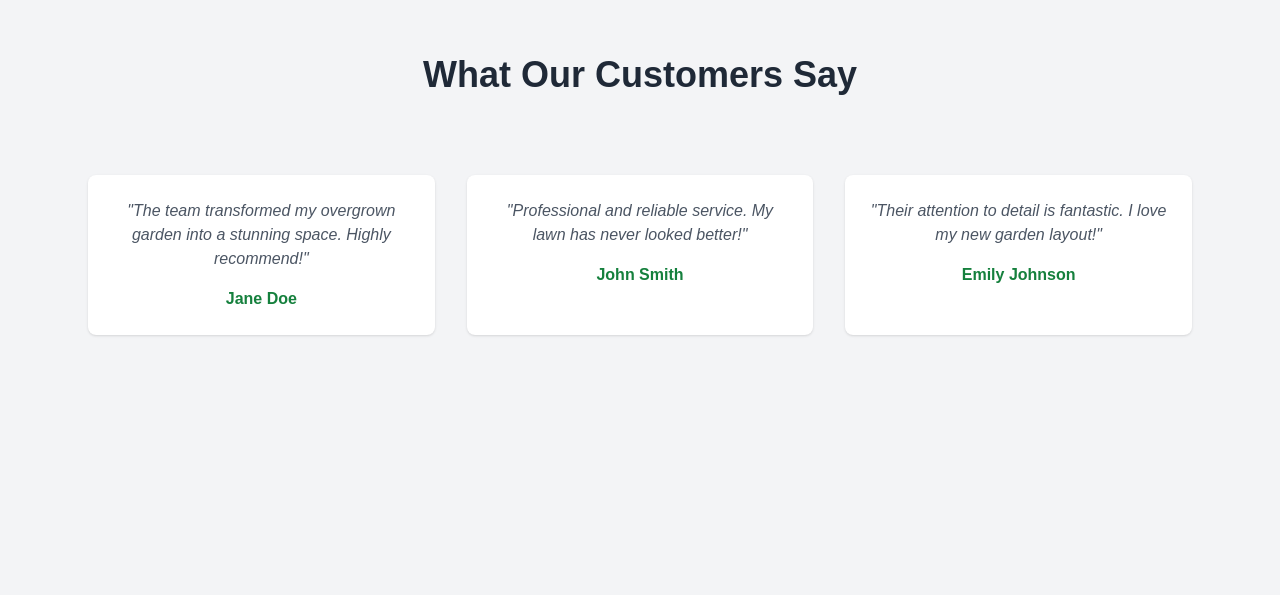
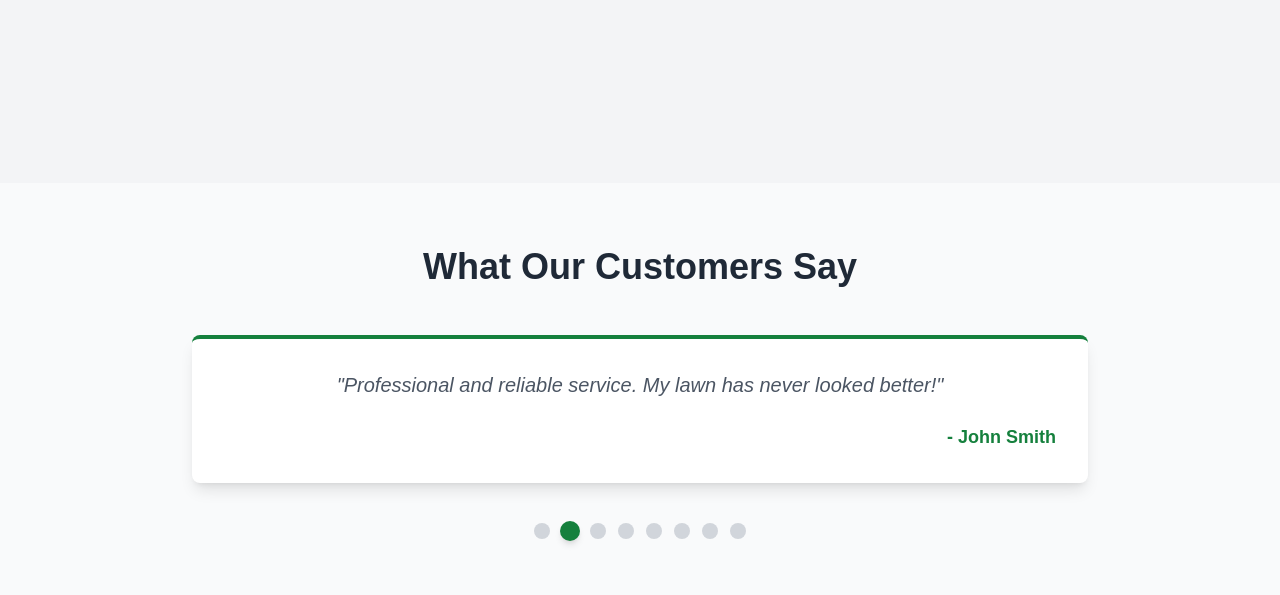
Before and after one commit to Conor-Hamilton/Nextjs, a Next.js app: page / in a window 1280 px wide. Shown: the part 1845-2440 px from the top of the page. Built offline with nearby package versions, Linux system fonts and the light colour scheme.

Commit message:
added carousel for reviews section. WIP

```diff
--- /dev/null
+++ b/app/components/Carousel.tsx
@@ -0,0 +1,107 @@
+"use client";
+
+import { useState, useEffect } from "react";
+
+export default function Carousel() {
+  const testimonials = [
+    {
+      quote:
+        "The team transformed my overgrown garden into a stunning space. Highly recommend!",
+      name: "Jane Doe",
+    },
+    {
+      quote:
+        "Professional and reliable service. My lawn has never looked better!",
+      name: "John Smith",
+    },
+    {
+      quote:
+        "Their attention to detail is fantastic. I love my new garden layout!",
+      name: "Emily Johnson",
+    },
+    {
+      quote:
+        "Their attention to detail is fantastic. I love my new garden layout!",
+      name: "Emily Johnson",
+    },
+    {
+      quote:
+        "Their attention to detail is fantastic. I love my new garden layout!",
+      name: "Emily Johnson",
+    },
+    {
+      quote:
+        "Their attention to detail is fantastic. I love my new garden layout!",
+      name: "Emily Johnson",
+    },
+    {
+      quote:
+        "Their attention to detail is fantastic. I love my new garden layout!",
+      name: "Emily Johnson",
+    },
+    {
+      quote:
+        "Their attention to detail is fantastic. I love my new garden layout!",
+      name: "Emily Johnson",
+    },
+  ];
+
+  const [activeIndex, setActiveIndex] = useState(0);
+  const [isFading, setIsFading] = useState(false);
+
+  useEffect(() => {
+    const interval = setInterval(() => {
+      setIsFading(true);
+      setTimeout(() => {
+        setActiveIndex((prevIndex) =>
+          prevIndex === testimonials.length - 1 ? 0 : prevIndex + 1
+        );
+        setIsFading(false);
+      }, 500);
+    }, 5000);
+
+    return () => clearInterval(interval);
+  }, [testimonials.length]);
+
+  return (
+    <section className="py-16 bg-gray-50">
+      <h2 className="text-3xl md:text-4xl font-bold text-gray-800 text-center mb-12">
+        What Our Customers Say
+      </h2>
+      <div className="relative max-w-4xl mx-auto">
+        <div
+          className={`transition-opacity duration-500 ease-in-out ${
+            isFading ? "opacity-0" : "opacity-100"
+          }`}
+        >
+          <div className="bg-white border-t-4 border-green-700 rounded-lg shadow-lg p-8 mx-4 md:mx-0">
+            <p className="text-gray-600 italic text-lg md:text-xl mb-6 leading-relaxed">
+              &quot;{testimonials[activeIndex].quote}&quot;
+            </p>
+            <h3 className="text-green-700 font-bold text-right text-lg">
+              - {testimonials[activeIndex].name}
+            </h3>
+          </div>
+        </div>
+      </div>
+      <div className="flex justify-center mt-10 space-x-3">
+        {testimonials.map((_, index) => (
+          <button
+            key={index}
+            className={`w-4 h-4 rounded-full transition-all duration-300 ${
+              index === activeIndex
+                ? "bg-green-700 scale-125 shadow-md"
+                : "bg-gray-300 hover:bg-green-400"
+            }`}
+            onClick={() => {
+              setActiveIndex(index);
+              setIsFading(true);
+              setTimeout(() => setIsFading(false), 500);
+            }}
+            aria-label={`Slide ${index + 1}`}
+          ></button>
+        ))}
+      </div>
+    </section>
+  );
+}
--- a/app/page.tsx
+++ b/app/page.tsx
@@ -1,5 +1,6 @@
 import Image from "next/image";
 import ContactForm from "./components/ContactForm";
+import Carousel from "./components/Carousel";
 
 export default function HomePage() {
   return (
@@ -145,37 +146,11 @@ export default function HomePage() {
         </div>
       </section>
 
-      <section className="py-32 bg-gray-100 text-center">
-        <div className="max-w-6xl mx-auto px-6">
-          <h2 className="text-2xl md:text-4xl font-bold mb-8 text-gray-800">
-            What Our Customers Say
-          </h2>
-          <div className="grid grid-cols-1 md:grid-cols-3 gap-8 my-20">
-            <div className="p-6 bg-white rounded-lg shadow">
-              <p className="text-gray-600 italic mb-4">
-                &quot;The team transformed my overgrown garden into a stunning
-                space. Highly recommend!&quot;
-              </p>
-              <h3 className="font-semibold text-green-700">Jane Doe</h3>
-            </div>
+      <section className="py-52 bg-gray-100 text-center">
+<div className="py-12">
 
-            <div className="p-6 bg-white rounded-lg shadow">
-              <p className="text-gray-600 italic mb-4">
-                &quot;Professional and reliable service. My lawn has never
-                looked better!&quot;
-              </p>
-              <h3 className="font-semibold text-green-700">John Smith</h3>
-            </div>
-
-            <div className="p-6 bg-white rounded-lg shadow">
-              <p className="text-gray-600 italic mb-4">
-                &quot;Their attention to detail is fantastic. I love my new
-                garden layout!&quot;
-              </p>
-              <h3 className="font-semibold text-green-700">Emily Johnson</h3>
-            </div>
-          </div>
-        </div>
+          <Carousel />
+</div>
       </section>
 
       <section
```
